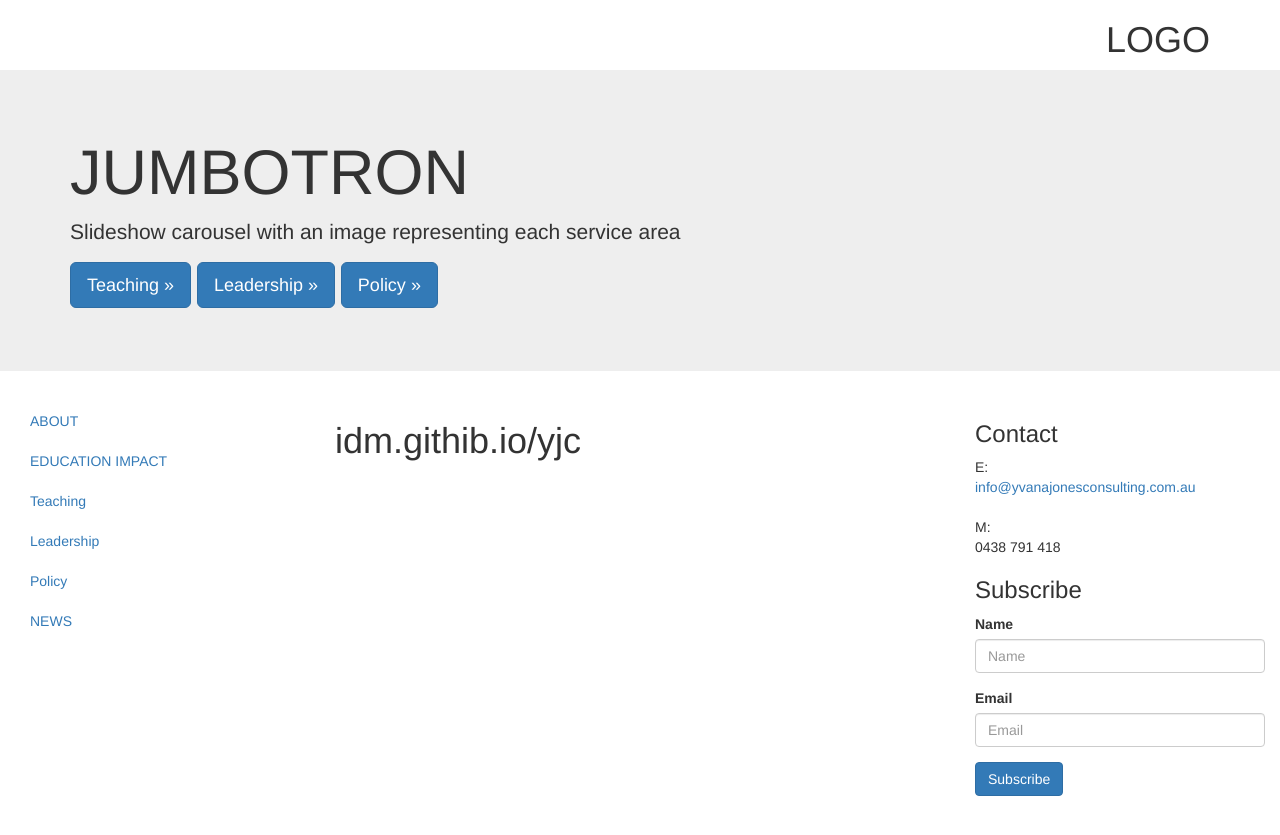
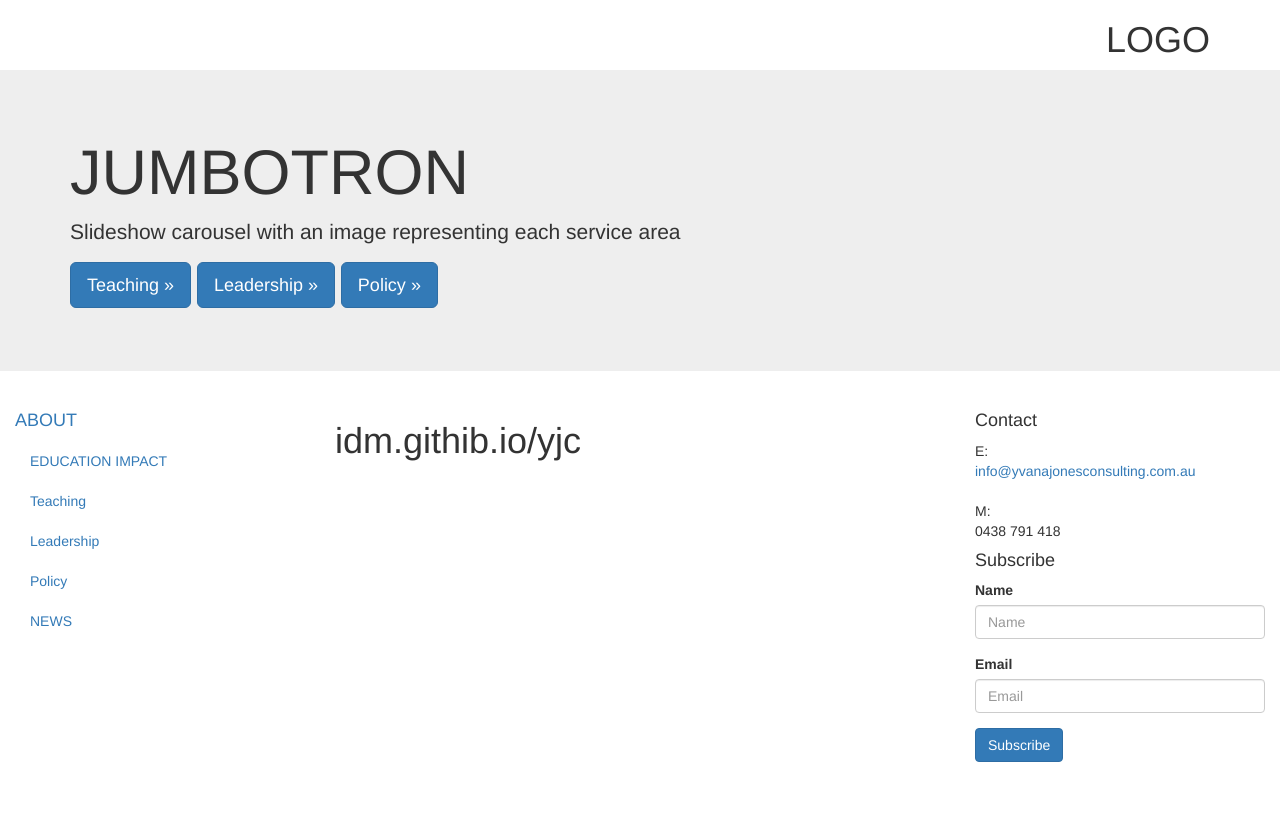
Before and after one commit to idm/idm.github.io, a Jekyll site: the page built from yjc/index.md, in a window 1280 px wide. Shown: the top 835 px of the page. Built offline with Jekyll 4.4.1, drawn with Linux system fonts in a browser that asks for light colours; nearby versions of some CDN libraries.

Commit message:
try h4 nav

```diff
--- a/_layouts/yjc.html
+++ b/_layouts/yjc.html
@@ -30,7 +30,7 @@
 <div class="row">
         <div class="col-md-3 sidebar">
           <ul class="nav nav-sidebar">
-            <li><a href="about">ABOUT</a></li>
+            <li><h4><a href="about">ABOUT</a></h4></li>
           </ul>
           <ul class="nav nav-sidebar">
             <li><a href="services">EDUCATION IMPACT</a></li>
@@ -46,13 +46,13 @@
     {{ content }}
   </div>
   <div class="col-md-3">
-  <h3>Contact</h3>
+  <h4>Contact</h4>
   E:<br/>
   <a href="mailto:info@yvanajonesconsulting.com.au">info@yvanajonesconsulting.com.au</a><br/>
   <br/>
   M:<br/>
   0438 791 418
-  <h3>Subscribe</h3>
+  <h4>Subscribe</h4>
 <form>
     <div class="form-group">
         <label for="inputName">Name</label>
```
